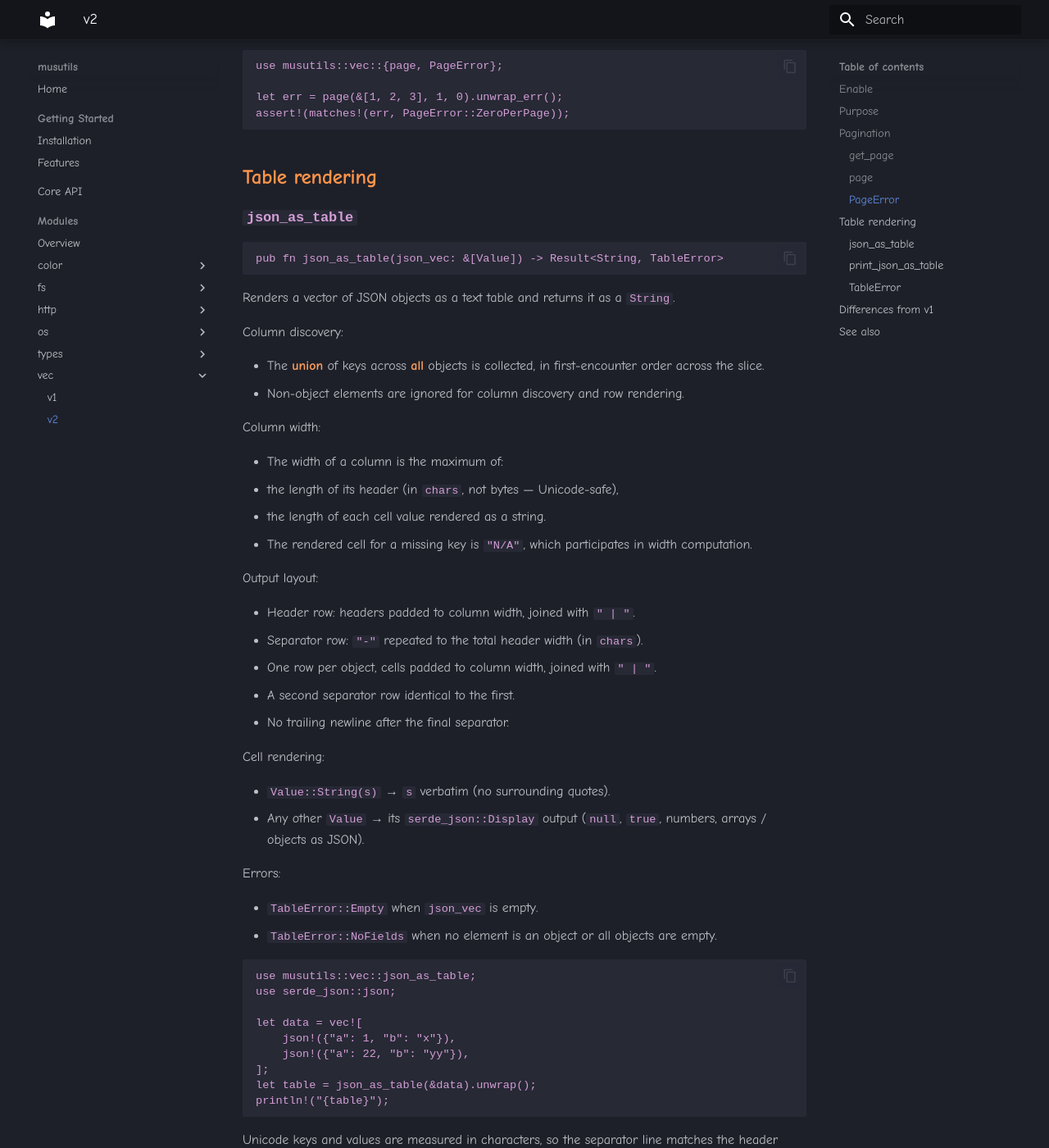
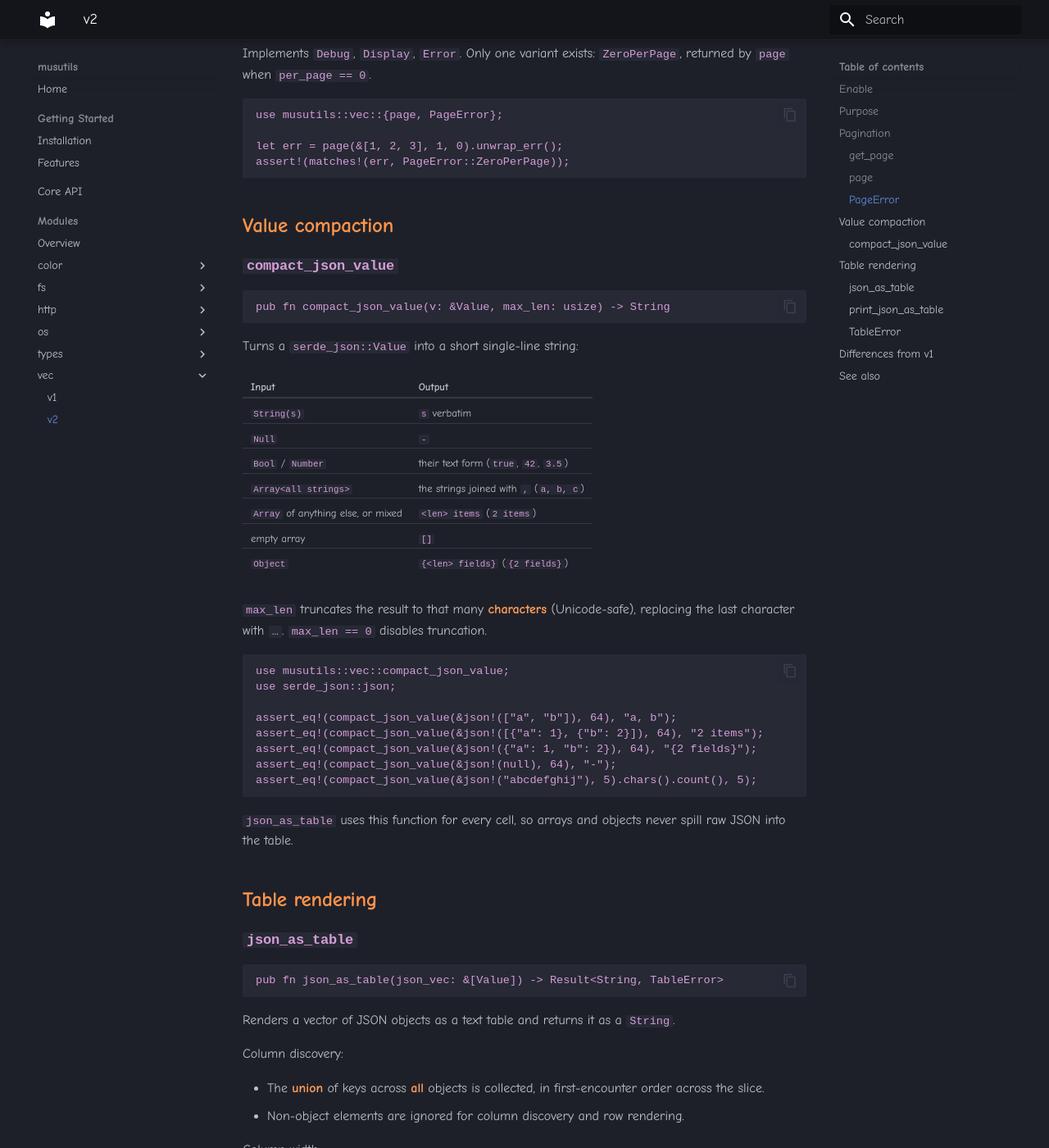
Before and after one commit to musdev13/musutils, an MkDocs documentation site: the page built from docs/pages/modules/vec/v2.md, in a window 1280 px wide and 1400 px high, scrolled down 1962 px. Shown: the whole window at 82% size. Built offline with MkDocs 1.6.1 and Material for MkDocs 9.7.7, drawn with Linux system fonts in a browser that asks for light colours; some of the changed text lies outside the part shown.

Commit message:
feat: added compact_json_value and compacted table cells

````diff
--- a/Cargo.toml
+++ b/Cargo.toml
@@ -1,6 +1,6 @@
 [package]
 name = "musutils"
-version = "0.5.0"
+version = "0.6.0"
 edition = "2024"
 authors = ["Mus <cuteemus@gmail.com>"]
 description = "my rust utils for my rust projects"
--- a/docs/pages/modules/vec/v2.md
+++ b/docs/pages/modules/vec/v2.md
@@ -1,6 +1,6 @@
 # vec::v2
 
-Pagination and JSON table rendering, second generation.
+Pagination, JSON table rendering and value compaction, second generation.
 
 ## Enable
 
@@ -14,7 +14,7 @@ musutils = { git = "https://github.com/musdev13/musutils", features = ["vec-v2"]
 When `vec-v2` is enabled, its public items are re-exported at `musutils::vec::*`:
 
 ```rust
-use musutils::vec::{get_page, page, json_as_table, print_json_as_table, PageError, TableError};
+use musutils::vec::{get_page, page, json_as_table, print_json_as_table, compact_json_value, PageError, TableError};
 ```
 
 ## Purpose
@@ -23,6 +23,7 @@ use musutils::vec::{get_page, page, json_as_table, print_json_as_table, PageErro
 
 - Pagination gets a **1-based** variant (`page`) that returns a typed `Result`, alongside the original **0-based** `get_page`.
 - Table rendering gets a string-returning, layout-aware `json_as_table` that works out column widths from the data, plus the original `print_json_as_table` re-implemented on top of it.
+- `compact_json_value` turns a `Value` into a short single-line string — used by `json_as_table` for cells, and useful on its own for logs and CLI output.
 
 ## Pagination
 
@@ -86,6 +87,41 @@ let err = page(&[1, 2, 3], 1, 0).unwrap_err();
 assert!(matches!(err, PageError::ZeroPerPage));
 ```
 
+## Value compaction
+
+### `compact_json_value`
+
+```rust
+pub fn compact_json_value(v: &Value, max_len: usize) -> String
+```
+
+Turns a `serde_json::Value` into a short single-line string:
+
+| Input | Output |
+|---|---|
+| `String(s)` | `s` verbatim |
+| `Null` | `-` |
+| `Bool` / `Number` | their text form (`true`, `42`, `3.5`) |
+| `Array<all strings>` | the strings joined with `, ` (`a, b, c`) |
+| `Array` of anything else, or mixed | `<len> items` (`2 items`) |
+| empty array | `[]` |
+| `Object` | `{<len> fields}` (`{2 fields}`) |
+
+`max_len` truncates the result to that many **characters** (Unicode-safe), replacing the last character with `…`. `max_len == 0` disables truncation.
+
+```rust
+use musutils::vec::compact_json_value;
+use serde_json::json;
+
+assert_eq!(compact_json_value(&json!(["a", "b"]), 64), "a, b");
+assert_eq!(compact_json_value(&json!([{"a": 1}, {"b": 2}]), 64), "2 items");
+assert_eq!(compact_json_value(&json!({"a": 1, "b": 2}), 64), "{2 fields}");
+assert_eq!(compact_json_value(&json!(null), 64), "-");
+assert_eq!(compact_json_value(&json!("abcdefghij"), 5).chars().count(), 5);
+```
+
+`json_as_table` uses this function for every cell, so arrays and objects never spill raw JSON into the table.
+
 ## Table rendering
 
 ### `json_as_table`
@@ -105,7 +141,7 @@ Column width:
 
 - The width of a column is the maximum of:
   - the length of its header (in `chars`, not bytes — Unicode-safe),
-  - the length of each cell value rendered as a string.
+  - the length of each cell rendered by [`compact_json_value`](#compact_json_value).
 - The rendered cell for a missing key is `"N/A"`, which participates in width computation.
 
 Output layout:
@@ -118,8 +154,8 @@ Output layout:
 
 Cell rendering:
 
-- `Value::String(s)` → `s` verbatim (no surrounding quotes).
-- Any other `Value` → its `serde_json::Display` output (`null`, `true`, numbers, arrays / objects as JSON).
+- Every value goes through `compact_json_value(v, 64)`, so strings appear verbatim, arrays appear as `a, b, c` or `N items`, objects as `{N fields}`, `null` as `-`.
+- The result is truncated to 64 characters with `…`.
 
 Errors:
 
@@ -201,6 +237,8 @@ assert!(matches!(json_as_table(&[serde_json::json!("x")]), Err(TableError::NoFie
 | Column set | First object only | Union of all objects |
 | Column width | Fixed 25 | Computed per column |
 | Separator width | Byte length of the header line | Character count of the header line |
+| Cell values | `String` verbatim, others as raw JSON | `compact_json_value` (arrays → `a, b, c` / `N items`, objects → `{N fields}`, `null` → `-`, truncated to 64 chars) |
+| Value compaction | — | `compact_json_value` |
 | Errors | None | `PageError`, `TableError` |
 
 ## See also
````
Also changed, not shown: docs/README.md (+1 -1 lines), docs/pages/modules/index.md (+1 -1 lines), docs/pages/modules/vec/v1.md (+2 -2 lines), 5 other files.
